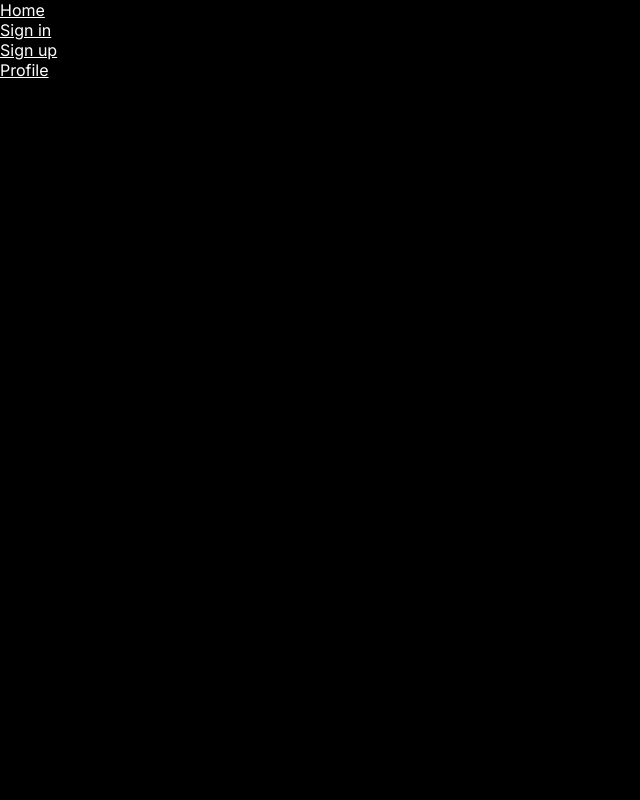
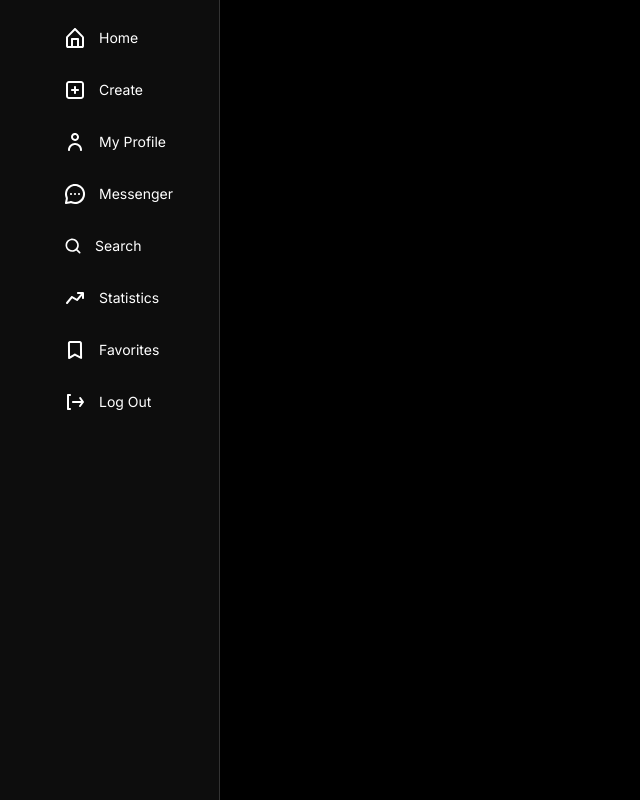
Before and after one commit to Kravchenko-Sergey/inctagram, a Next.js app: page / in a window 1280 px wide. Shown: the whole page, without its empty margins (0-640 px from the left). Built offline with nearby package versions, Linux system fonts and the light colour scheme.

Commit message:
fix: change navigation

```diff
--- a/src/pages/index.tsx
+++ b/src/pages/index.tsx
@@ -1,24 +1,49 @@
 import Link from 'next/link'
+import { useRouter } from 'next/router'
 
-// const inter = Inter({ subsets: ['latin'] })
+import s from '../components/sidebar/sidebar.module.scss'
+
+import { BookmarkOutline } from '@/src/assets/icons/bookmark-outline'
+import { HomeOutline } from '@/src/assets/icons/home-outline'
+import { LogOutOutline } from '@/src/assets/icons/log-out-outline'
+import { MessageCircleOutline } from '@/src/assets/icons/message-circle-outline'
+import { PersonOutline } from '@/src/assets/icons/person-outline'
+import { PlusSquareOutline } from '@/src/assets/icons/plus-square-outline'
+import { SearchIcon } from '@/src/assets/icons/search-icon'
+import { TrendingUpOutline } from '@/src/assets/icons/trending-up-outline'
+import { Sidebar } from '@/src/components/sidebar'
+import { Typography } from '@/src/components/typography'
+
+const sidebarItems = [
+  { href: '/', icon: <HomeOutline />, title: 'Home' },
+  { href: '/create', icon: <PlusSquareOutline />, title: 'Create' },
+  { href: '/profile', icon: <PersonOutline />, title: 'My Profile' },
+  { href: '/messenger', icon: <MessageCircleOutline />, title: 'Messenger' },
+  { href: '/search', icon: <SearchIcon />, title: 'Search' },
+  { href: '/statistics', icon: <TrendingUpOutline />, title: 'Statistics' },
+  { href: '/favorites', icon: <BookmarkOutline />, title: 'Favorites' },
+  { href: '/logout', icon: <LogOutOutline />, title: 'Log Out' },
+]
 
 export default function Home() {
+  const router = useRouter()
+
   return (
     <main>
-      <ul>
-        <li>
-          <Link href="/">Home</Link>
-        </li>
-        <li>
-          <Link href="/sign-in">Sign in</Link>
-        </li>
-        <li>
-          <Link href="/sign-up">Sign up</Link>
-        </li>
-        <li>
-          <Link href="/profile">Profile</Link>
-        </li>
-      </ul>
+      <Sidebar>
+        {sidebarItems.map((item, index) => (
+          <Link
+            key={index}
+            href={item.href}
+            className={`${s.item} ${router.pathname === item.href ? s.active : ''}`}
+          >
+            <>
+              {item.icon}
+              <Typography>{item.title}</Typography>
+            </>
+          </Link>
+        ))}
+      </Sidebar>
     </main>
   )
 }
```
